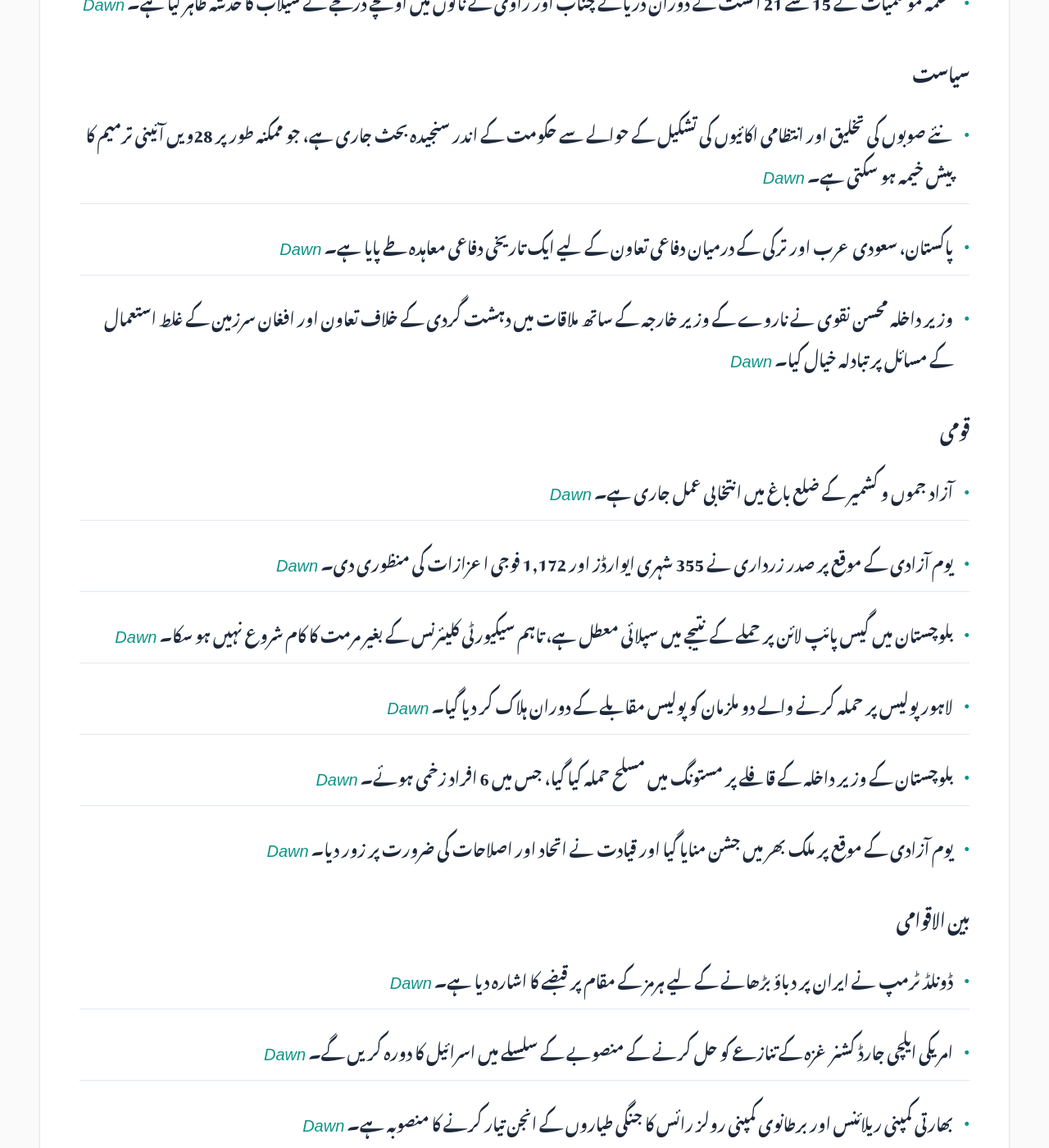
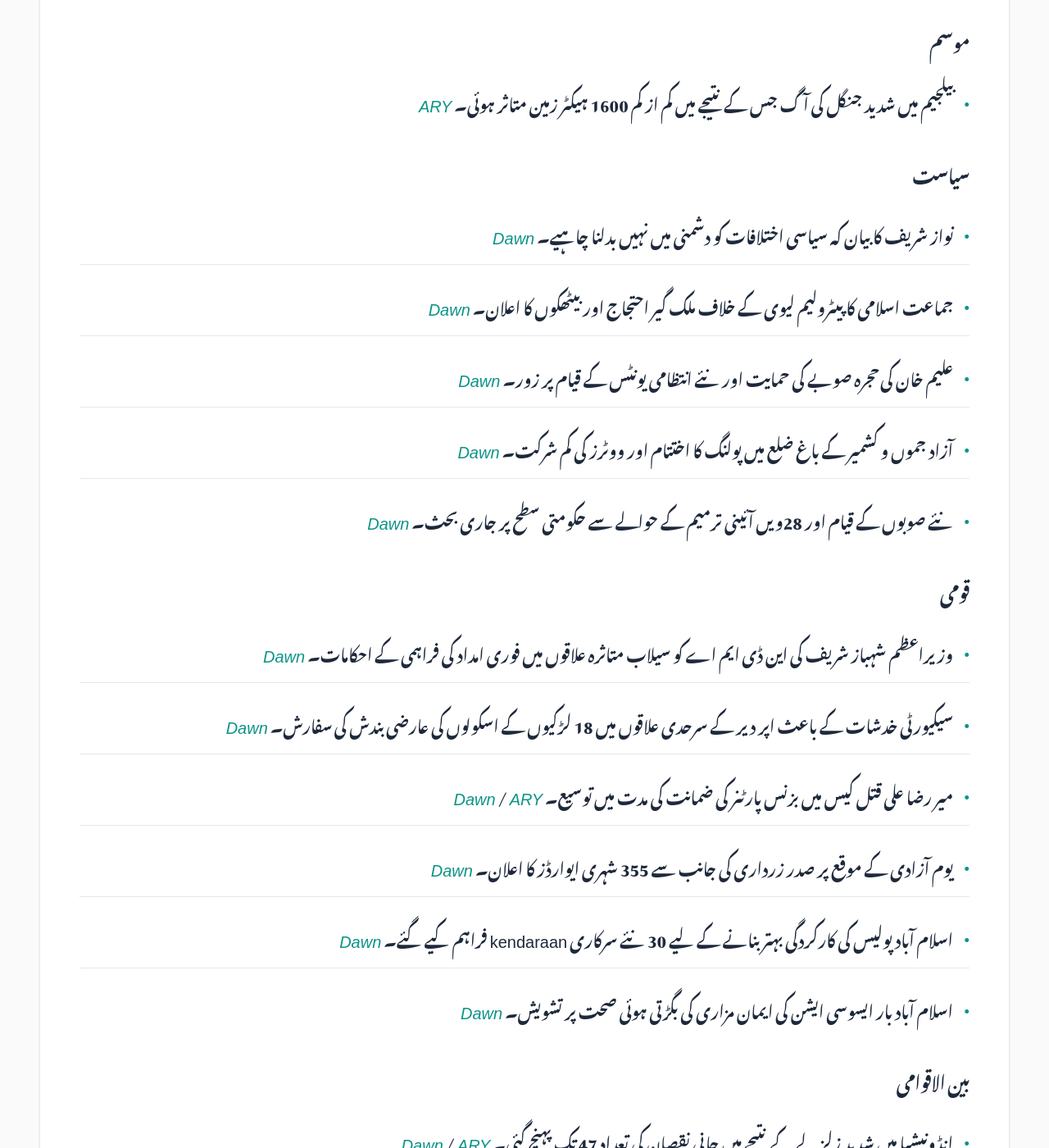
Before and after one commit to zsubzwary/news, a Jekyll site: the page built from ur/index.md, in a window 1280 px wide and 1400 px high, scrolled down 1099 px. Shown: the whole window at 82% size. Built offline with Jekyll 4.4.1, drawn with Linux system fonts in a browser that asks for light colours; some web fonts are replaced; comment, search, counter and statistics services are not loaded; some of the changed text lies outside the part shown.

Commit message:
DateTime; 2026-08-15T16:08:31.831Z

```diff
--- a/ur/index.md
+++ b/ur/index.md
@@ -7,41 +7,47 @@ rtl: true
 
 پاکستان کی تازہ خبروں کا خلاصہ
 
- &lrm; 15-Aug-2026 09:08PKT
+ &lrm; 15-Aug-2026 21:08PKT
 
 پڑھنے کا وقت : 3 منٹ
 
 ### معیشت
-- پیٹرولیم ڈیلرز کے مارجن میں 15.5 فیصد اضافے کے بعد ان کی قومی سطح پر ہڑتال ختم کرنے کا فیصلہ کیا گیا ہے۔ *[Dawn](https://www.dawn.com/news/2022943/govt-raises-petroleum-dealers-margin-to-rs998-per-litre)*
-- کنٹینر ٹرالرز اور دیگر بڑے ٹرانسپورٹرز کی ہڑتال جاری ہے، جس سے بندرگاہوں کی کارروائی اور ملک کی برآمدات متاثر ہو رہی ہیں۔ *[Dawn](https://www.dawn.com/news/2022955/containers-to-stay-off-roads-as-transporters-remain-divided)*
+- خیبر پختونخوا حکومت نے وفاقی منتقلیوں سے 6.4 ارب روپے کی کٹوتی کی وفاقی تجویز کو مسترد کر دیا ہے۔ *[Dawn](https://www.dawn.com/news/2023050/kp-rejects-centres-proposal-to-deduct-rs64bn-from-federal-transfers)*
+- پیٹرولیم ڈیلرز کے مارجن میں اضافے کے نتیجے میں صارفین پر پڑنے والے مالیاتی اثرات کا تجزیہ۔ *[Dawn](https://www.dawn.com/news/2023043/who-ultimately-bears-the-cost-of-higher-petroleum-dealer-margins)*
+- سامان لانے والے ٹرانسپورٹرز کی ہڑتال کے حوالے سے صورتحال اور حکومت کے ساتھ معاہدہ۔ *[Dawn](https://www.dawn.com/news/2022955/containers-to-stay-off-roads-as-transporters-remain-divided)*
+- متحدہ عرب امارات کے درہم اور سعودی ریال کے پاکستانی روپے کے مقابلے میں تازہ ترین نرخ۔ *[ARY](https://arynews.tv/uae-dirham-to-pakistani-rupee-rate-today-august-15-2026)* / *[ARY](https://arynews.tv/saudi-riyal-to-pakistani-rupee-rate-today-august-15-2026)*
 
 ### سائنس اور ٹیکنالوجی
-- نادرا نے مقامی طور پر تیار کردہ کیو آر کوڈ (QR code) پر مبنی نئے شناختی کارڈ متعارف کروا دیے ہیں، جو کہ پہلے استعمال ہونے والے درآمدی مائیکرو چپ کا متبادل ہوں گے۔ *[Dawn](https://www.dawn.com/news/2022811/nadra-launches-locally-made-qr-code-based-identity-cards)*
+- کلاڈ (Claude) کے واٹر مارک کے حوالے سے صارفین کے اشتراک منسوخ کرنے کا رجحان۔ *[ARY](https://arynews.tv/claude-watermark-backlash-drives-users-to-cancel-subscriptions)*
 
 ### موسم
-- محکمہ موسمیات نے 15 سے 21 اگست کے دوران دریائے چناب اور راوی کے نالوں میں اونچے درجے کے سیلاب کا خدشہ ظاہر کیا ہے۔ *[Dawn](https://www.dawn.com/news/2022937/chenab-ravi-nullahs-may-enter-high-flood-category)*
+- بیلجیم میں شدید جنگل کی آگ جس کے نتیجے میں کم از کم 1600 ہیکٹر زمین متاثر ہوئی۔ *[ARY](https://arynews.tv/belgium-wildfire-burns-at-least-1600-hectares)*
 
 ### سیاست
-- نئے صوبوں کی تخلیق اور انتظامی اکائیوں کی تشکیل کے حوالے سے حکومت کے اندر سنجیدہ بحث جاری ہے، جو ممکنہ طور پر 28ویں آئینی ترمیم کا پیش خیمہ ہو سکتی ہے۔ *[Dawn](https://www.dawn.com/news/2022951/new-administrative-units-under-serious-consideration)*
-- پاکستان، سعودی عرب اور ترکی کے درمیان دفاعی تعاون کے لیے ایک تاریخی دفاعی معاہدہ طے پایا ہے۔ *[Dawn](https://www.dawn.com/news/2022808/pm-shehbaz-briefs-president-zardari-on-pak-saudi-turkiye-defence-pact)*
-- وزیر داخلہ محسن نقوی نے ناروے کے وزیر خارجہ کے ساتھ ملاقات میں دہشت گردی کے خلاف تعاون اور افغان سرزمین کے غلط استعمال کے مسائل پر تبادلہ خیال کیا۔ *[Dawn](https://www.dawn.com/news/2022764/afghan-soil-being-used-against-pakistan-naqvi-tells-norway-fm-as-two-discuss-counterterrorism-cooperation)*
+- نواز شریف کا بیان کہ سیاسی اختلافات کو دشمنی میں نہیں بدلنا چاہیے۔ *[Dawn](https://www.dawn.com/news/2023039/political-rivals-should-not-let-differences-turn-into-animosity-says-nawaz)*
+- جماعت اسلامی کا پیٹرولیم لیوی کے خلاف ملک گیر احتجاج اور بیٹھکوں کا اعلان۔ *[Dawn](https://www.dawn.com/news/2023049/ji-announces-countrywide-protest-against-petroleum-levy-on-sunday)*
+- علیم خان کی حجرہ صوبے کی حمایت اور نئے انتظامی یونٹس کے قیام پر زور۔ *[Dawn](https://www.dawn.com/news/2023044/aleem-khan-expresses-support-for-hazara-province-calls-for-new-administrative-units)*
+- آزاد جموں و کشمیر کے باغ ضلع میں پولنگ کا اختتام اور ووٹرز کی کم شرکت۔ *[Dawn](https://www.dawn.com/news/2023001/polling-concludes-at-23-polling-stations-in-2-constituencies-of-ajks-bagh-district)*
+- نئے صوبوں کے قیام اور 28ویں آئینی ترمیم کے حوالے سے حکومتی سطح پر جاری بحث۔ *[Dawn](https://www.dawn.com/news/2022951/new-administrative-units-under-serious-consideration)*
 
 ### قومی
-- آزاد جموں و کشمیر کے ضلع باغ میں انتخابی عمل جاری ہے۔ *[Dawn](https://www.dawn.com/news/2023001/balloting-underway-at-23-polling-stations-in-2-constituencies-of-ajks-bagh-district)*
-- یوم آزادی کے موقع پر صدر زرداری نے 355 شہری ایوارڈز اور 1,172 فوجی اعزازات کی منظوری دی۔ *[Dawn](https://www.dawn.com/news/2022933/presidency-announces-355-civil-awards-on-independence-day)*
-- بلوچستان میں گیس پائپ لائن پر حملے کے نتیجے میں سپلائی معطل ہے، تاہم سیکیورٹی کلیئرنس کے بغیر مرمت کا کام شروع نہیں ہو سکا۔ *[Dawn](https://www.dawn.com/news/2022935/gas-supply-disruption-persists-in-balochistan-as-repair-work-awaits-security-clearance)*
-- لاہور پولیس پر حملہ کرنے والے دو ملزمان کو پولیس مقابلے کے دوران ہلاک کر دیا گیا۔ *[Dawn](https://www.dawn.com/news/2022832/2-suspects-in-fatal-attacks-on-lahore-cops-killed-in-muridke-fire-exchange-say-police)*
-- بلوچستان کے وزیر داخلہ کے قافلے پر مستونگ میں مسلح حملہ کیا گیا، جس میں 6 افراد زخمی ہوئے۔ *[Dawn](https://www.dawn.com/news/2022775/balochistan-home-minister-unhurt-as-convoy-comes-under-attack-in-mastung)*
-- یوم آزادی کے موقع پر ملک بھر میں جشن منایا گیا اور قیادت نے اتحاد اور اصلاحات کی ضرورت پر زور دیا۔ *[Dawn](https://www.dawn.com/news/2022742/pakistans-leadership-stresses-need-for-unity-reforms-as-nation-celebrates-independence-day)*
+- وزیراعظم شہباز شریف کی این ڈی ایم اے کو سیلاب متاثرہ علاقوں میں فوری امداد کی فراہمی کے احکامات۔ *[Dawn](https://www.dawn.com/news/2023012/pm-shehbaz-directs-ndma-to-ensure-relief-for-citizens-in-flood-hit-areas)*
+- سیکیورٹی خدشات کے باعث اپر دیر کے سرحدی علاقوں میں 18 لڑکیوں کے اسکولوں کی عارضی بندش کی سفارش۔ *[Dawn](https://www.dawn.com/news/2023038/18-girls-schools-in-upper-dir-border-areas-recommended-for-week-long-closure-over-security-concerns)*
+- میر رضا علی قتل کیس میں بزنس پارٹنر کی ضمانت کی مدت میں توسیع۔ *[Dawn](https://www.dawn.com/news/2023021/mir-raza-alis-murder-interim-bail-of-deceaseds-business-partner-extended-till-aug-24)* / *[ARY](https://arynews.tv/mir-raza-ali-case-two-more-police-personnel-join-investigation-team)*
+- یوم آزادی کے موقع پر صدر زرداری کی جانب سے 355 شہری ایوارڈز کا اعلان۔ *[Dawn](https://www.dawn.com/news/2022933/presidency-announces-355-civil-awards-on-independence-day)*
+- اسلام آباد پولیس کی کارکردگی بہتر بنانے کے لیے 30 نئے سرکاری kendaraan فراہم کیے گئے۔ *[Dawn](https://www.dawn.com/news/2023018/islamabad-police-get-30-new-vehicles-ending-14-year-wait)*
+- اسلام آباد بار ایسوسی ایشن کی ایمان مزاری کی بگڑتی ہوئی صحت پر تشویش۔ *[Dawn](https://www.dawn.com/news/2022843/islamabad-bar-concerned-about-imaan-mazaris-health)*
 
 ### بین الاقوامی
-- ڈونلڈ ٹرمپ نے ایران پر دباؤ بڑھانے کے لیے ہرمز کے مقام پر قبضے کا اشارہ دیا ہے۔ *[Dawn](https://www.dawn.com/news/2022956/trump-signals-plan-to-claim-hormuz-soon)*
-- امریکی ایلچی جارڈ کشنر غزہ کے تنازعے کو حل کرنے کے منصوبے کے سلسلے میں اسرائیل کا دورہ کریں گے۔ *[Dawn](https://www.dawn.com/news/2022801/trumps-envoy-jared-kushner-to-visit-israel-to-bridge-gaps-on-gaza-plan)*
-- بھارتی کمپنی ریلائنس اور برطانوی کمپنی رولز رائس کا جنگی طیاروں کے انجن تیار کرنے کا منصوبہ ہے۔ *[Dawn](https://www.dawn.com/news/2022814/indian-firm-to-make-fighter-jet-engines-with-rolls-royce)*
-- دنیا بھر کے رہنماؤں نے پاکستان کو یوم آزادی کی مبارکباد پیش کی۔ *[Dawn](https://www.dawn.com/news/2022800/world-leaders-extend-greetings-to-pakistan-on-independence-day-hail-bilateral-ties)*
-- امریکہ میں انشورنس سی ای او کے قتل کے الزام میں لگیئی لوئیگی میگیونی نے عدالت میں جرم تسلیم کر لیا ہے۔ *[ARY](https://arynews.tv/luigi-mangione-admits-killing-insurance-ceo-pleads-guilty-in-federal-case)*
+- انڈونیشیا میں شدید زلزلے کے نتیجے میں جانی نقصان کی تعداد 47 تک پہنچ گئی۔ *[Dawn](https://www.dawn.com/news/2023007/rescuers-search-for-survivors-as-indonesian-77-quake-death-toll-rises-to-47)* / *[ARY](https://arynews.tv/indonesia-north-sumatra-hit-by-6-4-magnitude-earthquake)*
+- بھارتی وزیراعظم نریندر مودی کی نوجوانوں کے لیے مفت آن لائن کوچنگ اور اے آئی ٹریننگ کا اعلان۔ *[Dawn](https://www.dawn.com/news/2023037/indias-modi-woos-youth-with-free-coaching-ai-training)*
+- طالبان کی اقتدار میں پانچ سال مکمل، امدادی گروہوں نے انسانی بحران کا انتباہ کیا۔ *[Dawn](https://www.dawn.com/news/2023028/taliban-mark-5-years-in-power-as-aid-groups-warn-of-crisis)*
+- ٹرمپ کا ہرمز کے مقام پر دعویٰ کرنے کا اشارہ اور ایران کے ساتھ بڑھتی ہوئی کشیدگی۔ *[Dawn](https://www.dawn.com/news/2022956/trump-signals-plan-to-claim-hormuz-soon)*
+- یورپ کے لیے پاکستان کے ساتھ تزویراتی تعلقات برقرار رکھنے کی اہمیت۔ *[Dawn](https://www.dawn.com/news/2023032/the-strategic-imperative-why-europe-cannot-afford-to-sideline-pakistan)*
+- ایران جنگ کے جاپان کی معیشت پر پڑنے والے ممکنہ اثرات۔ *[ARY](https://arynews.tv/how-iran-war-is-quietly-destroying-uss-biggest-ally-i-e-japan)*
+- کویت میں ایک بنگلہ دیشی بس ڈرائیور کا قتل۔ *[ARY](https://arynews.tv/bangladeshi-bus-driver-killed-in-kuwait)*
 
 ### دیگر
-- ڈزنی نے اپنی نئی سیریز 'کوون اکیڈمی' اور 'فروزن 3' کے حوالے سے نئی معلومات جاری کیں۔ *[ARY](https://arynews.tv/disney-unveils-first-trailer-for-coven-academy-a-new-supernatural-teen-series)*
-- کِم کارڈشیان اور کرس جی너 کو ڈیفیمیشن کے مقدمے میں بڑی کامیابی ملی ہے۔ *[ARY](https://arynews.tv/kim-kardashian-kris-jenner-receive-big-victory-in-ray-j-defamation-lawsuit)*
-- برطانوی شاہی خاندان کے اراکین اور ان کے ذاتی معاملات کے حوالے سے مختلف خبریں سامنے آئی ہیں۔ *[ARY](https://arynews.tv/how-kate-william-and-harry-fare-in-a-levels-royal-familys-exam-results-revealed)*
+- کیمبرج کے سابق پروفیسر جیسن آرڈے کی موت۔ *[Dawn](https://www.dawn.com/news/2023009/ex-cambridge-professor-at-centre-of-plagiarism-scandal-found-dead)*
+- مشہور ڈرامہ 'ہاؤس آف دی ڈریگن' سے متعلق خبر۔ *[ARY](https://arynews.tv/house-of-the-dragon-who-takes-the-iron-throne)*
+- فلم 'ٹینگلڈ' (Tangled) کا پہلا منظر اور ریلیز کی تاریخ کا اعلان۔ *[ARY](https://arynews.tv/tangled-live-action-movie-gets-first-look)*
```
